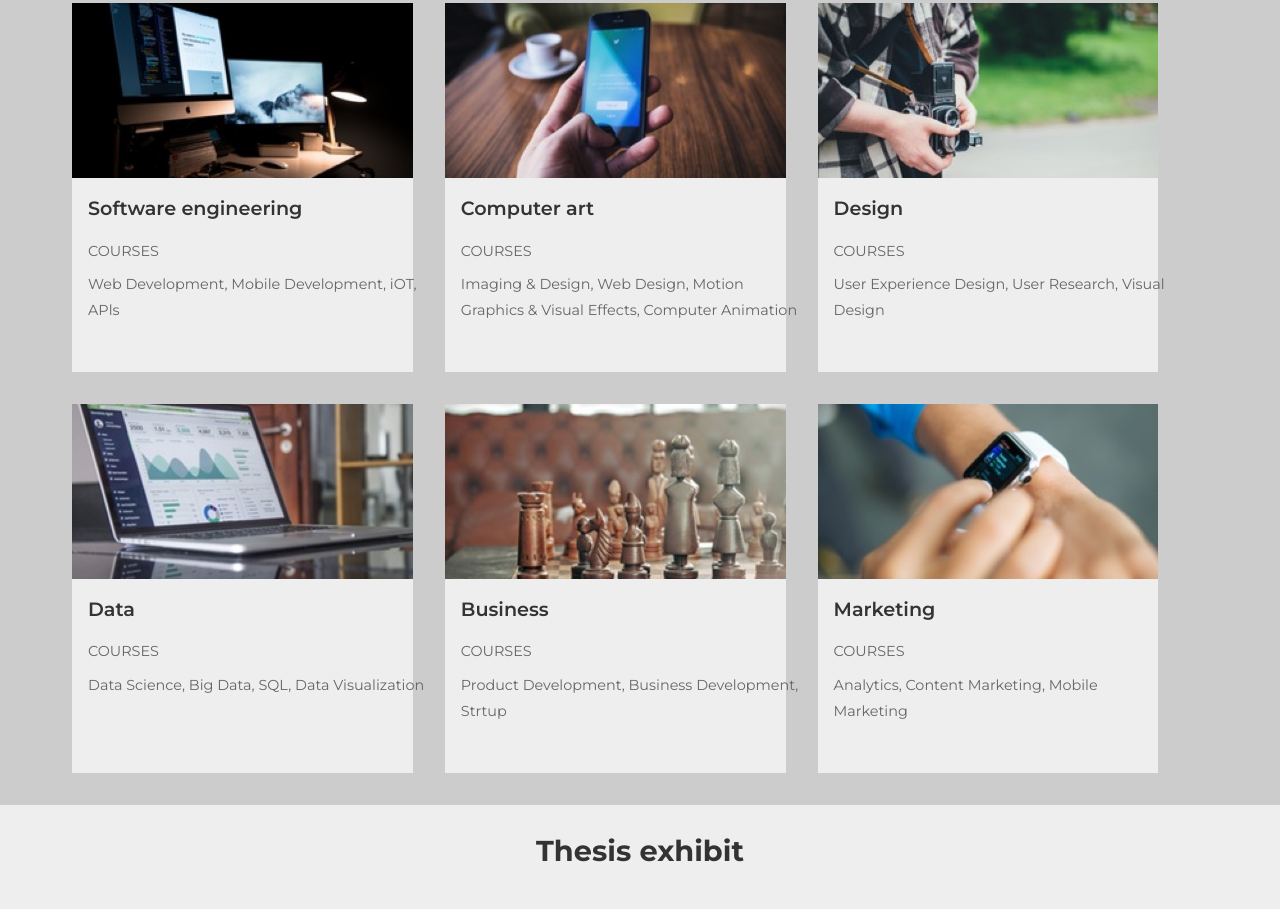
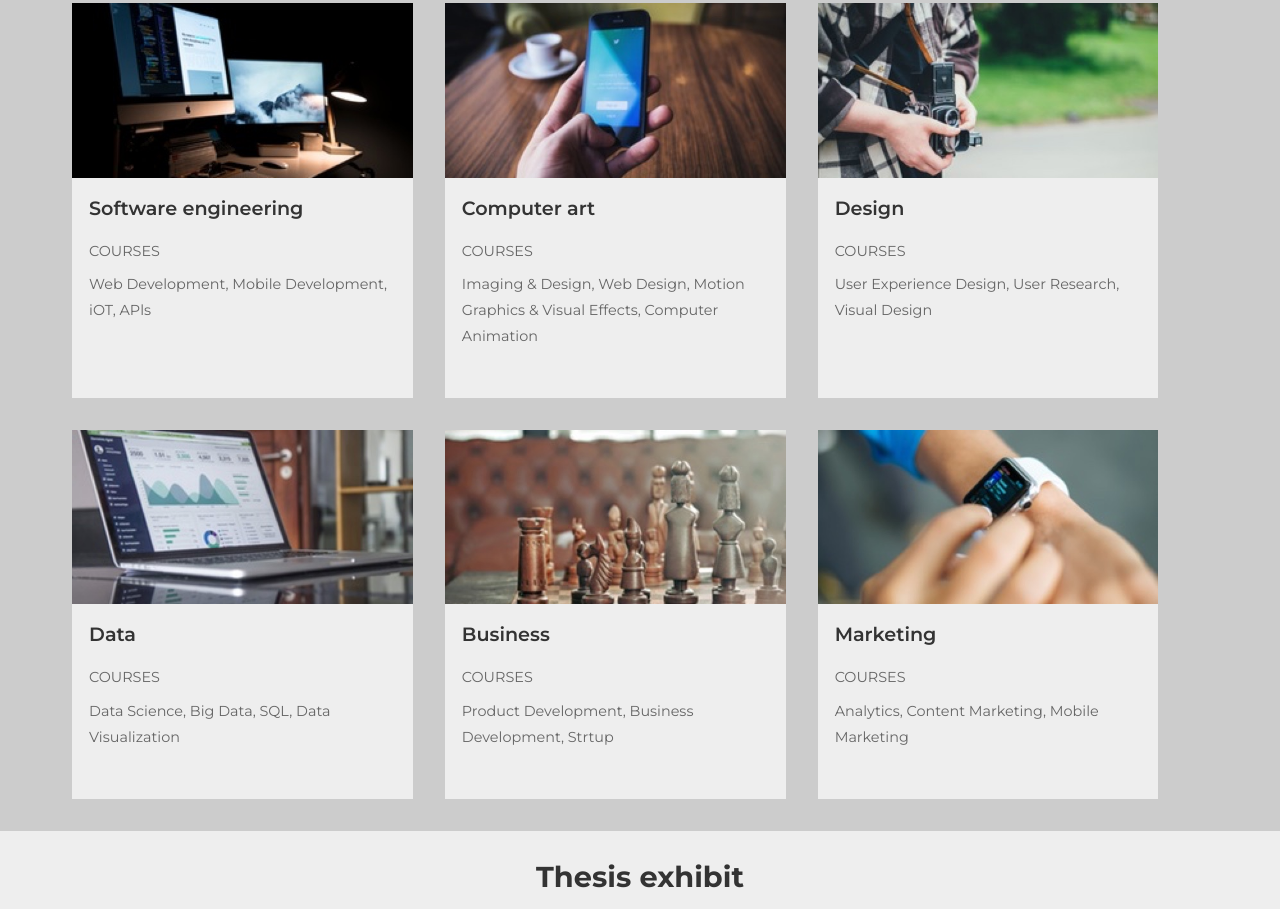
Before and after one commit to LorenaHoward/Colmar-Academy, a plain HTML site: page index.html in a window 1280 px wide. Shown: the part 1428-2337 px from the top of the page. Drawn offline with Linux system fonts and the light colour scheme.

Commit message:
Thursday morning-one correcting

```diff
--- a/resources/css/style.css
+++ b/resources/css/style.css
@@ -222,8 +222,7 @@ h2 .center {
     display: flex;
     flex-direction: column;
     padding: 0 1rem;
-    margin: 0 auto;
-    width: 100%;
+    width: 90%;
   }
 
 .courses {
```
